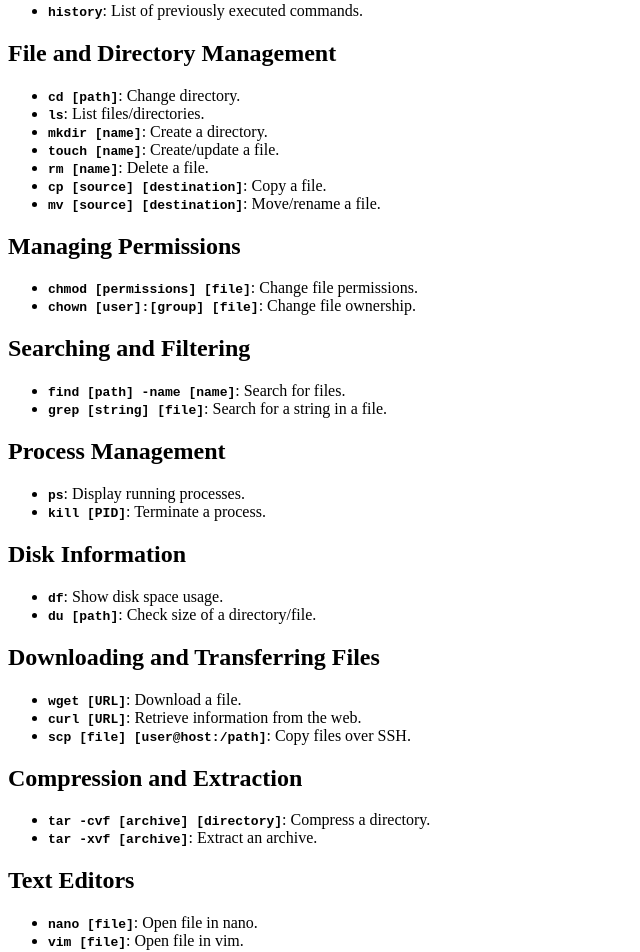
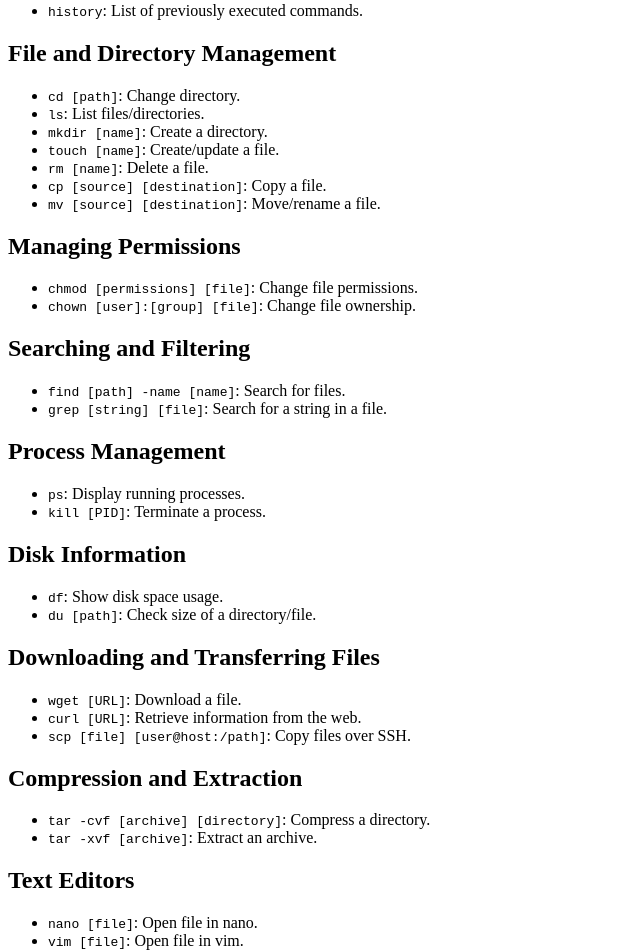
Before and after one commit to oxygen-batd/devops, a Next.js app: page /gh-pages/chapter2 in a window 1280 px wide. Shown: the part 161-1113 px from the top of the page, without its empty margins (0-640 px from the left). Built offline with nearby package versions, Linux system fonts and the light colour scheme.

Commit message:
(update):  chapter2

```diff
--- a/src/pages/chapter2.mdx
+++ b/src/pages/chapter2.mdx
@@ -1,47 +1,47 @@
 # Basic Linux Command Guide
 
 ## System Information
-- **`pwd`**: Current directory path.
-- **`whoami`**: Current user's name.
-- **`history`**: List of previously executed commands.
+- `pwd`: Current directory path.
+- `whoami`: Current user's name.
+- `history`: List of previously executed commands.
 
 ## File and Directory Management
-- **`cd [path]`**: Change directory.
-- **`ls`**: List files/directories.
-- **`mkdir [name]`**: Create a directory.
-- **`touch [name]`**: Create/update a file.
-- **`rm [name]`**: Delete a file.
-- **`cp [source] [destination]`**: Copy a file.
-- **`mv [source] [destination]`**: Move/rename a file.
+- `cd [path]`: Change directory.
+- `ls`: List files/directories.
+- `mkdir [name]`: Create a directory.
+- `touch [name]`: Create/update a file.
+- `rm [name]`: Delete a file.
+- `cp [source] [destination]`: Copy a file.
+- `mv [source] [destination]`: Move/rename a file.
 
 ## Managing Permissions
-- **`chmod [permissions] [file]`**: Change file permissions.
-- **`chown [user]:[group] [file]`**: Change file ownership.
+- `chmod [permissions] [file]`: Change file permissions.
+- `chown [user]:[group] [file]`: Change file ownership.
 
 ## Searching and Filtering
-- **`find [path] -name [name]`**: Search for files.
-- **`grep [string] [file]`**: Search for a string in a file.
+- `find [path] -name [name]`: Search for files.
+- `grep [string] [file]`: Search for a string in a file.
 
 ## Process Management
-- **`ps`**: Display running processes.
-- **`kill [PID]`**: Terminate a process.
+- `ps`: Display running processes.
+- `kill [PID]`: Terminate a process.
 
 ## Disk Information
-- **`df`**: Show disk space usage.
-- **`du [path]`**: Check size of a directory/file.
+- `df`: Show disk space usage.
+- `du [path]`: Check size of a directory/file.
 
 ## Downloading and Transferring Files
-- **`wget [URL]`**: Download a file.
-- **`curl [URL]`**: Retrieve information from the web.
-- **`scp [file] [user@host:/path]`**: Copy files over SSH.
+- `wget [URL]`: Download a file.
+- `curl [URL]`: Retrieve information from the web.
+- `scp [file] [user@host:/path]`: Copy files over SSH.
 
 ## Compression and Extraction
-- **`tar -cvf [archive] [directory]`**: Compress a directory.
-- **`tar -xvf [archive]`**: Extract an archive.
+- `tar -cvf [archive] [directory]`: Compress a directory.
+- `tar -xvf [archive]`: Extract an archive.
 
 ## Text Editors
-- **`nano [file]`**: Open file in nano.
-- **`vim [file]`**: Open file in vim.
+- `nano [file]`: Open file in nano.
+- `vim [file]`: Open file in vim.
 
 ## Remote Connection
-- **`ssh [user@host]`**: Connect to a remote server.
+- `ssh [user@host]`: Connect to a remote server.
```
